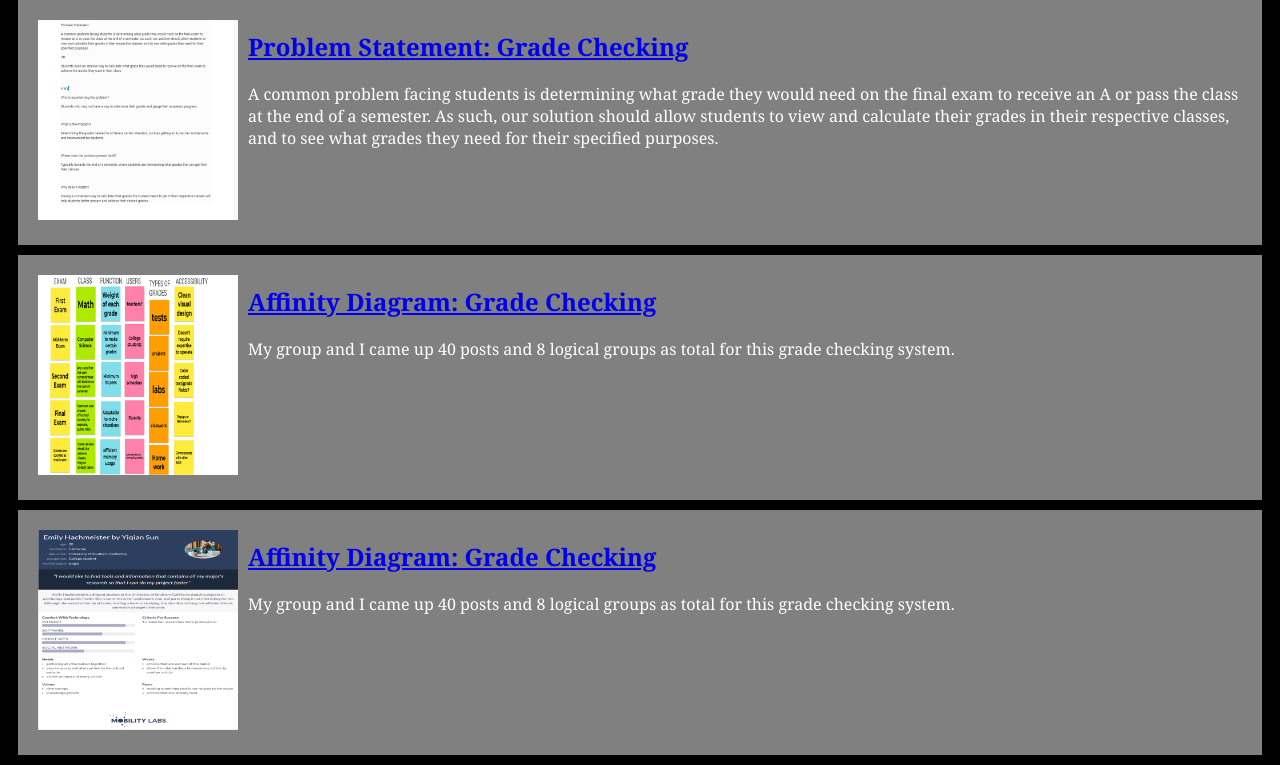
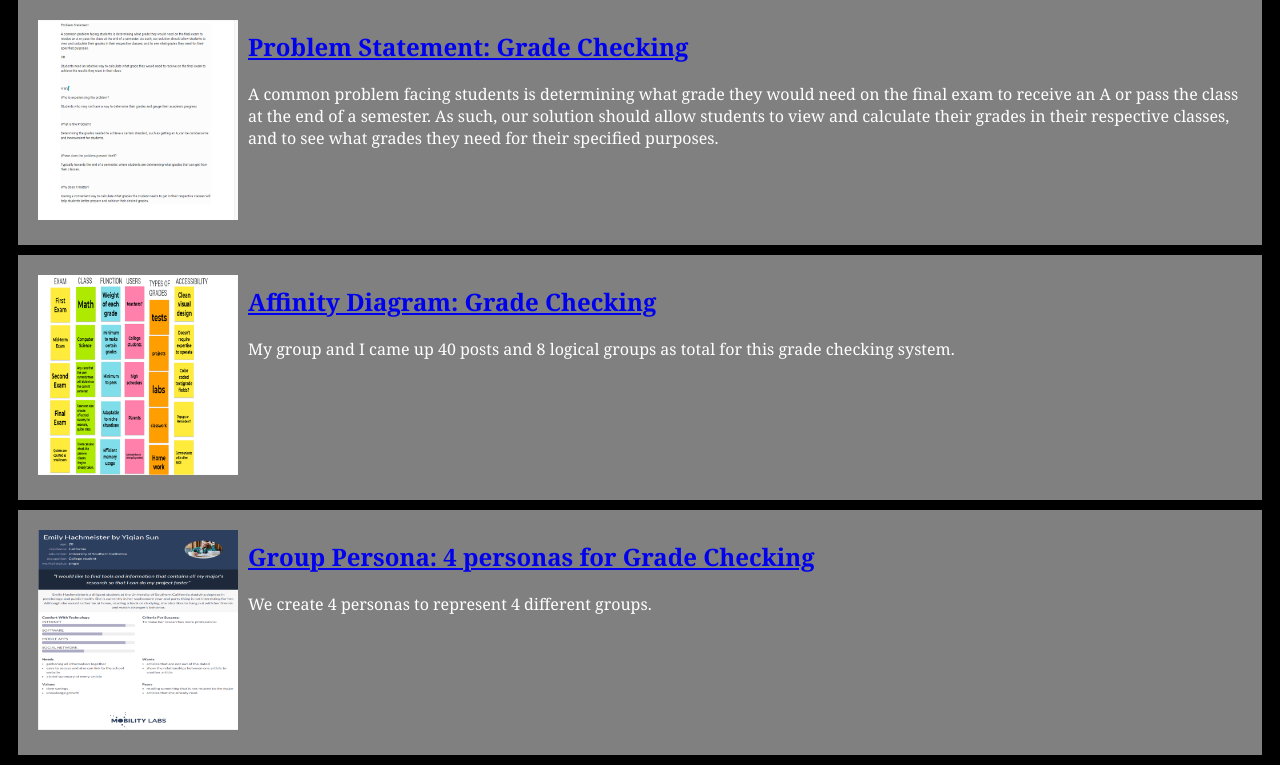
Before and after one commit to yiqian-sun/yiqian-sun.github.io, a plain HTML site: page index.html in a window 1280 px wide. Shown: the part 86-851 px from the top of the page. Drawn offline with Linux system fonts and the light colour scheme.

Commit message:
Add files via upload

```diff
--- a/index.html
+++ b/index.html
@@ -33,9 +33,9 @@
         <section class="assignment">
             <a href="files/Group Persona.pdf"><img src = "screenshot/persona.png"></a>
             <section class ="ass-details">
-                <a href="files/Group Persona.pdf"><h2>Affinity Diagram: Grade Checking</h2></a>
+                <a href="files/Group Persona.pdf"><h2>Group Persona: 4 personas for Grade Checking</h2></a>
                 <p>
-                    My group and I came up 40 posts and 8 logical groups as total for this grade checking system.
+                    We create 4 personas to represent 4 different groups.
                 </p>
             </section>
         </section>
```
